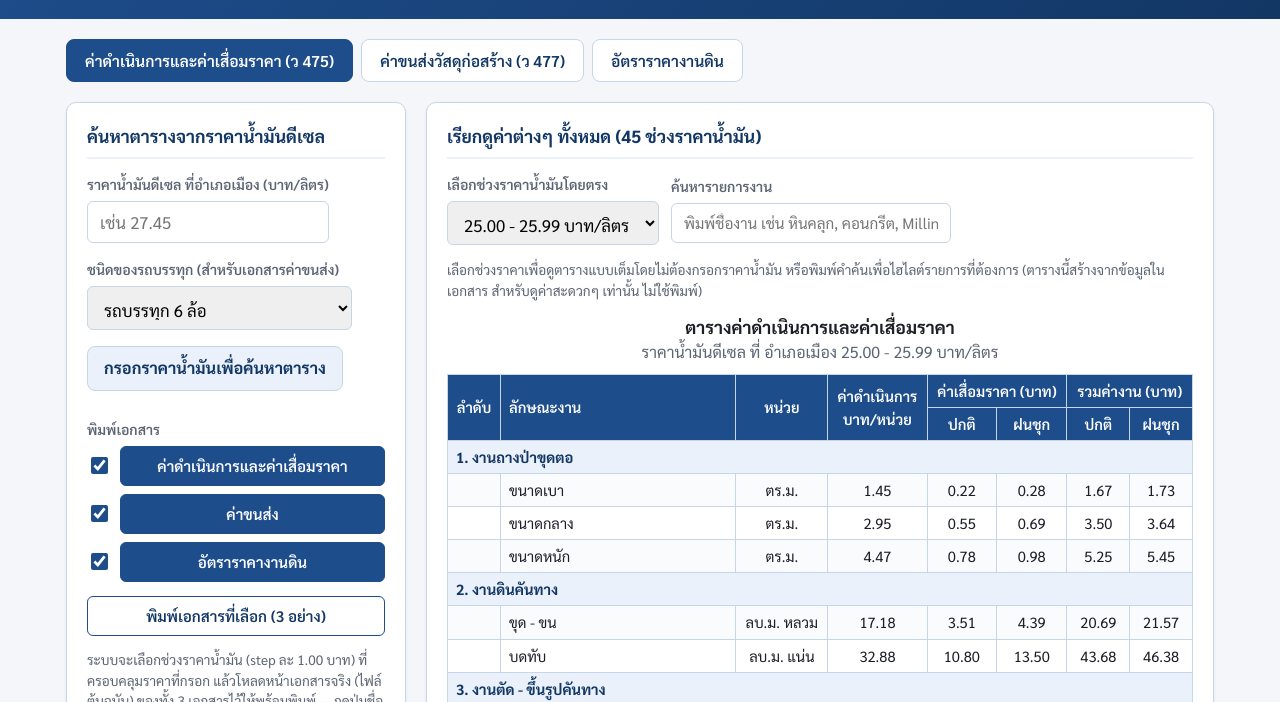
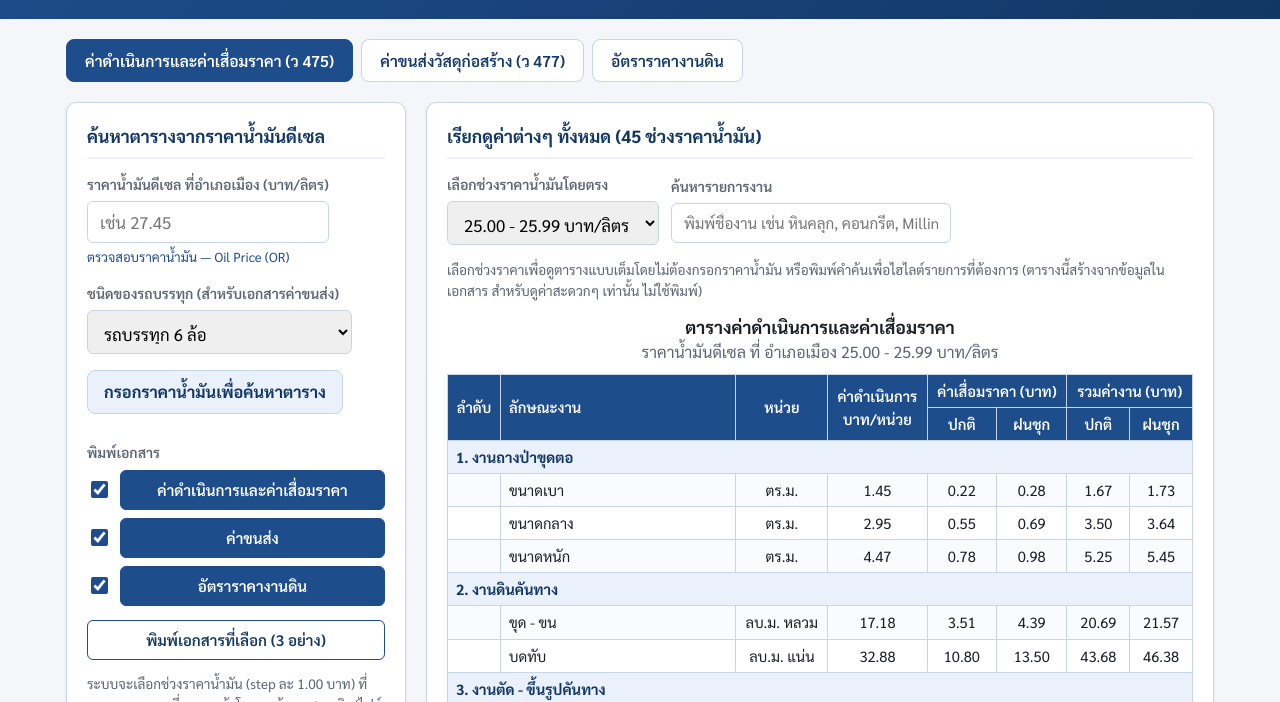
Before and after one commit to dstaokung/road-cost-calculator, a plain HTML site: page index.html in a window 1280 px wide. Shown: the part 87-789 px from the top of the page. Drawn offline with Linux system fonts and the light colour scheme.

Commit message:
Update index.html

```diff
--- a/index.html
+++ b/index.html
@@ -194,6 +194,13 @@
   #btnPrintBoth{
     flex-basis:100%;
   }
+  .ref-link{
+    font-size:.82rem;
+    color:var(--blue);
+    text-decoration:none;
+    margin-top:-2px;
+  }
+  .ref-link:hover{ text-decoration:underline; }
   .print-list{
     display:flex;
     flex-direction:column;
@@ -387,6 +394,7 @@
           <div class="field">
             <label for="oilPrice">ราคาน้ำมันดีเซล ที่อำเภอเมือง (บาท/ลิตร)</label>
             <input type="number" id="oilPrice" step="0.01" min="0" placeholder="เช่น 27.45">
+            <a class="ref-link" href="https://www.pttor.com/th/oil_price" target="_blank" rel="noopener noreferrer">ตรวจสอบราคาน้ำมัน — Oil Price (OR)</a>
           </div>
           <div class="field" id="vehicleField">
             <label for="vehicleSelect">ชนิดของรถบรรทุก (สำหรับเอกสารค่าขนส่ง)</label>
```
